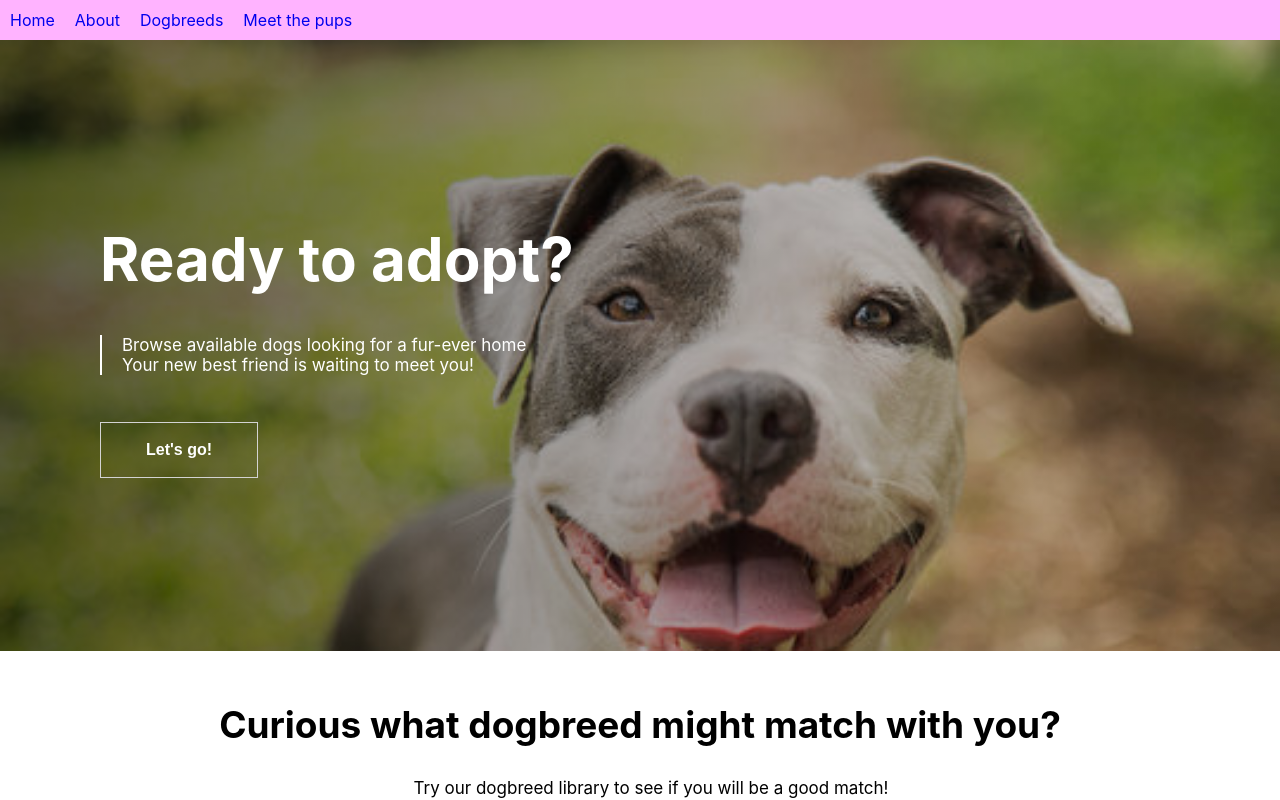
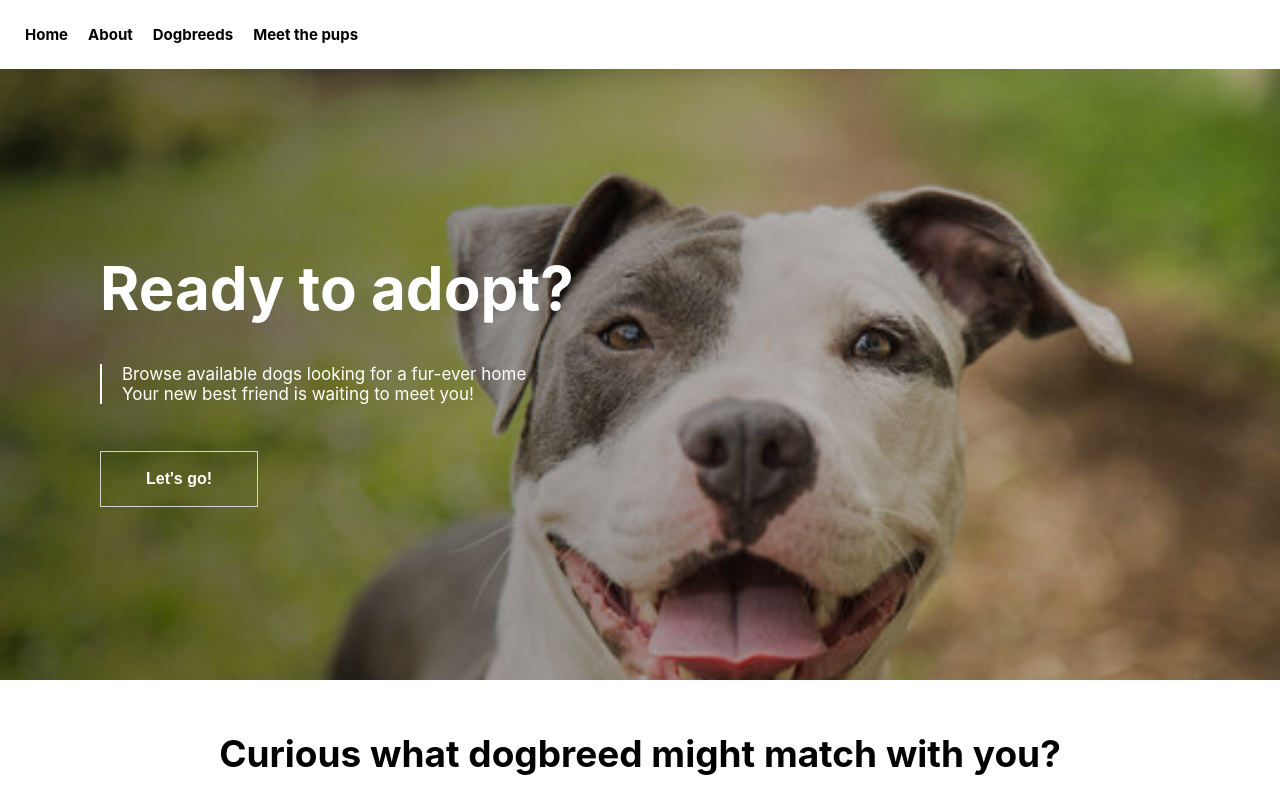
Before and after one commit to SusannaMj/Pet-adoption-app, a React (Create React App) app: page / in a window 1280 px wide. Shown: the top 800 px of the page. Built offline with nearby package versions, Linux system fonts and the light colour scheme.

Commit message:
styled Navigation bar

```diff
--- a/src/components/Navbar/NavbarElements.js
+++ b/src/components/Navbar/NavbarElements.js
@@ -2,15 +2,17 @@ import { NavLink as Link } from "react-router-dom";
 import styled from "styled-components";
 
 export const Nav = styled.nav`
-  background: #ffb3ff;
   display: flex;
-  padding: 10px;
+  padding: 25px;
+  font-size: 15px;
+  font-weight: bold;
 `;
 
 export const NavLink = styled(Link)`
   text-decoration: none;
   display: flex;
   padding-right: 20px;
+  color: black;
 `;
 
 export const NavMenu = styled.div`
```
